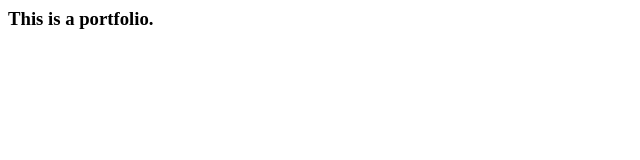
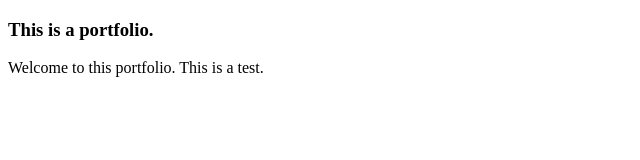
Before and after one commit to ACGartland/MyPortfolio, a plain HTML site: page index.html in a window 1280 px wide. Shown: the whole page, without its empty margins (0-640 px from the left). Drawn offline with Linux system fonts and the light colour scheme.

Commit message:
Update index.html

```diff
--- a/index.html
+++ b/index.html
@@ -1,3 +1,16 @@
-<h3>
-This is a portfolio.
-</h3>
+<!DOCTYPE html>
+<html>
+  <head>
+    <title>My portfolio</title>
+    <script>alert("Hello World!");</script>
+  </head>
+
+  <body>
+    <h3>
+      This is a portfolio.
+    </h3>
+    <p>
+      Welcome to this portfolio. This is a test.
+    </p>
+  </body>
+</html>
```
